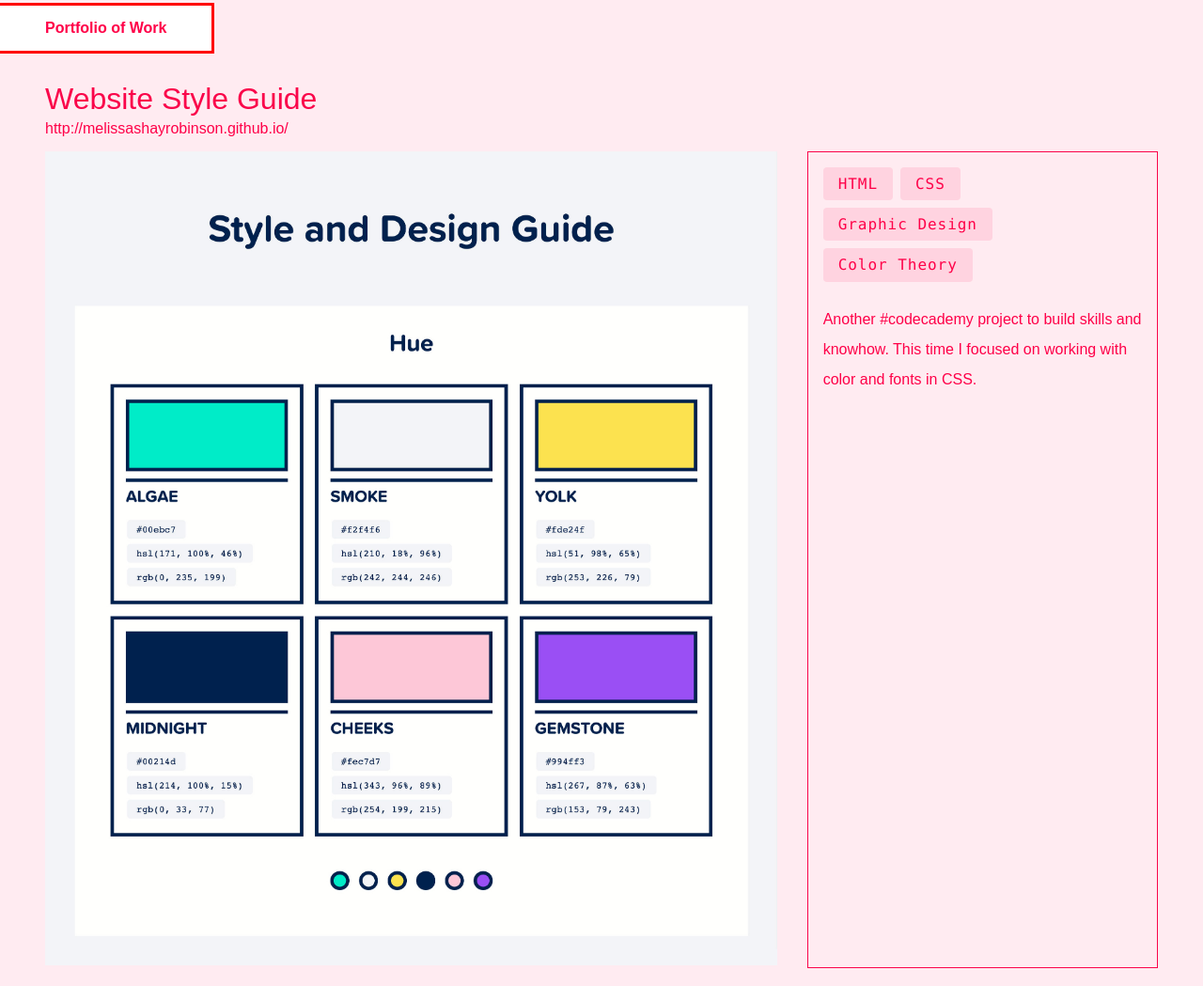
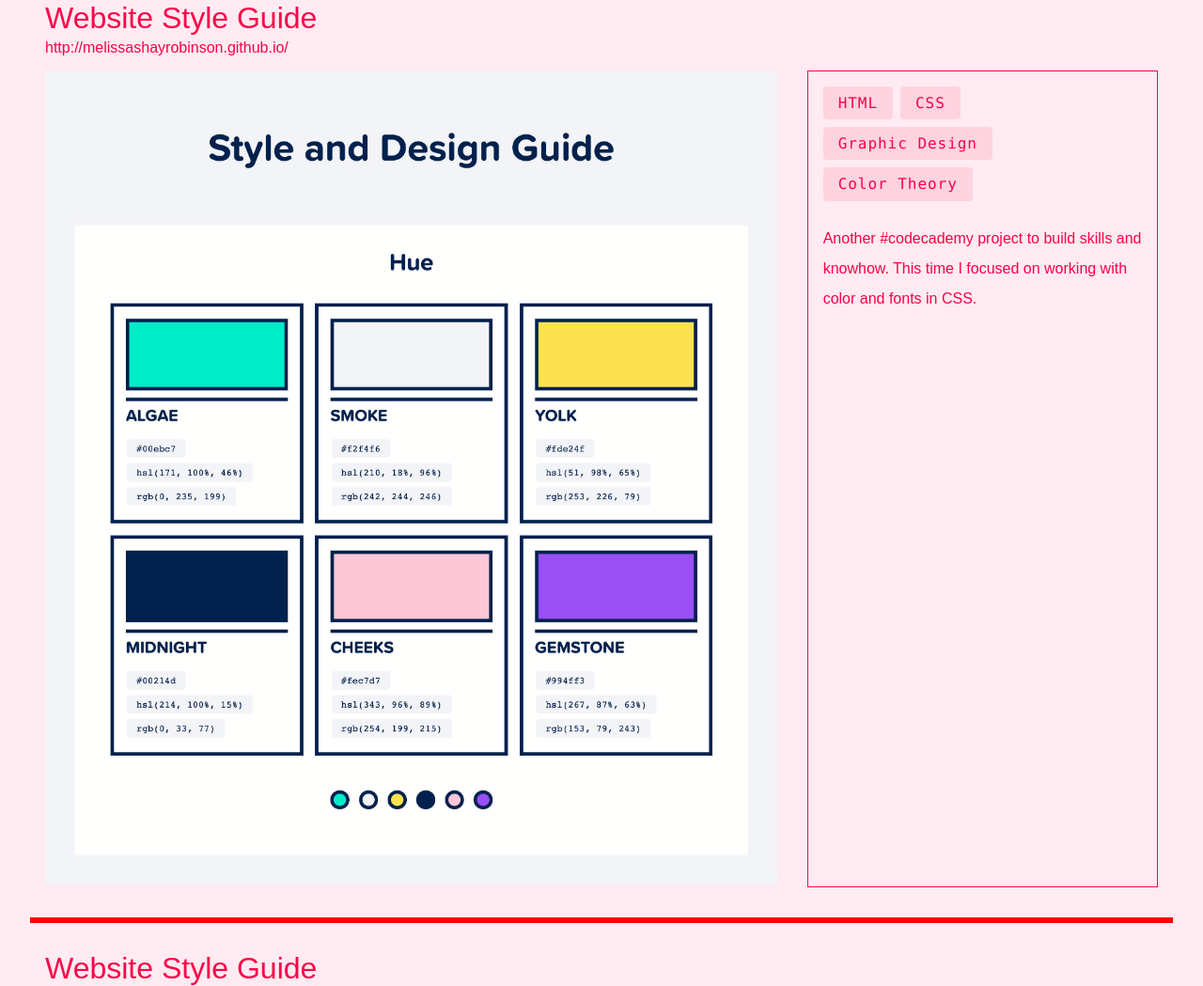
Before and after one commit to melissashayrobinson/portfolio, a plain HTML site: page index.html in a window 1280 px wide. Shown: the part 829-1878 px from the top of the page at 94% size. Drawn offline with Linux system fonts and the light colour scheme; a web font is replaced by a local one.

Commit message:
separations for design projects

```diff
--- a/index.html
+++ b/index.html
@@ -31,8 +31,22 @@
 	<a class="anchor" id="work"></a>
 
 	<section class="work">
-		<h2>Portfolio of Work</h2>
 	    <div class="project-wrap" id="a">
+			<div class="project-title"><h3>Website Style Guide</h3><span class="live-project"><a href="http://melissashayrobinson.github.io/">http://melissashayrobinson.github.io/</a></span></div>
+			<div class="project">
+			<div class="project-images"><img src="./resources/images/website-style-guide.jpg" alt=""></div>
+			<aside class="details">
+				<p class="language">HTML</p>
+				<p class="language">CSS</p>
+				<p class="language">Graphic Design</p>
+				<p class="language">Color Theory</p>
+				<p class="notes">Another #codecademy project to build skills and knowhow. This time I focused on working with color and fonts in CSS.</p>
+			</aside>
+			</div></div>
+
+		<hr>
+
+		<div class="project-wrap" id="b">
 			<div class="project-title"><h3>Website Style Guide</h3><span class="live-project"><a href="http://melissashayrobinson.github.io/">http://melissashayrobinson.github.io/</a></span></div>
 			<div class="project">
 			<div class="project-images"><img src="./resources/images/website-style-guide.jpg" alt=""></div>
--- a/resources/css/style.css
+++ b/resources/css/style.css
@@ -164,6 +164,11 @@ p {
 	width: 100%;
 }
 
+hr {
+	border: 3px solid red;
+	width: 100%;
+	margin: auto 2rem;
+}
 .contact {
 	max-width: 100%;
 	min-height: calc(100vh - 134px);
```
